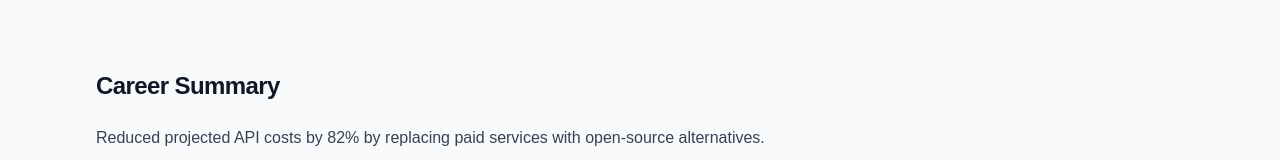
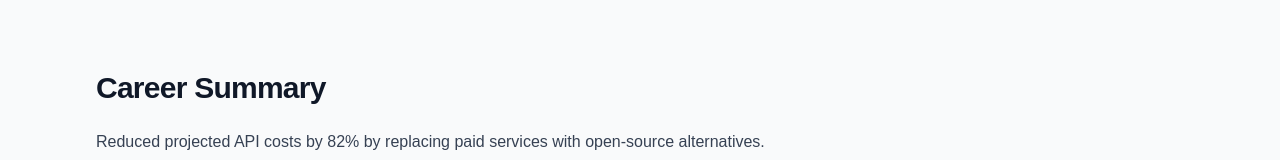
Before and after one commit to PennyAhlstrom/my-portfolio, a Next.js app: page / in a window 1280 px wide. Shown: the part 411-571 px from the top of the page. Built offline with nearby package versions, Linux system fonts and the light colour scheme.

Commit message:
updated section header to have light of dark variant

```diff
--- a/components/ui/SectionHeader.tsx
+++ b/components/ui/SectionHeader.tsx
@@ -1,14 +1,24 @@
-type SectionHeaderProps = {
+type SectionHeadingProps = {
   children: React.ReactNode;
-  className?: string;
+  variant?: "light" | "dark"; // current options for variants - this can be expanded if more options are needed
 };
 
-export default function SectionHeader({
+export default function SectionHeading({
   children,
-  className = "",
-}: SectionHeaderProps) {
+  variant = "dark", // Dark is default if no variant is specified
+}: SectionHeadingProps) {
+
+  // Explicitly define each variant to keep the code scalable
+  const variants = {
+    light: "text-white",
+    dark: "text-gray-900",
+  };
+
+  const color = variants[variant];
+
   return (
-    <h2 className={`text-2xl font-semibold tracking-tight text-gray-900 ${className}`}>
+    // Responsive size
+    <h2 className={`text-2xl md:text-3xl font-semibold tracking-tight ${color}`}>
       {children}
     </h2>
   );
```
